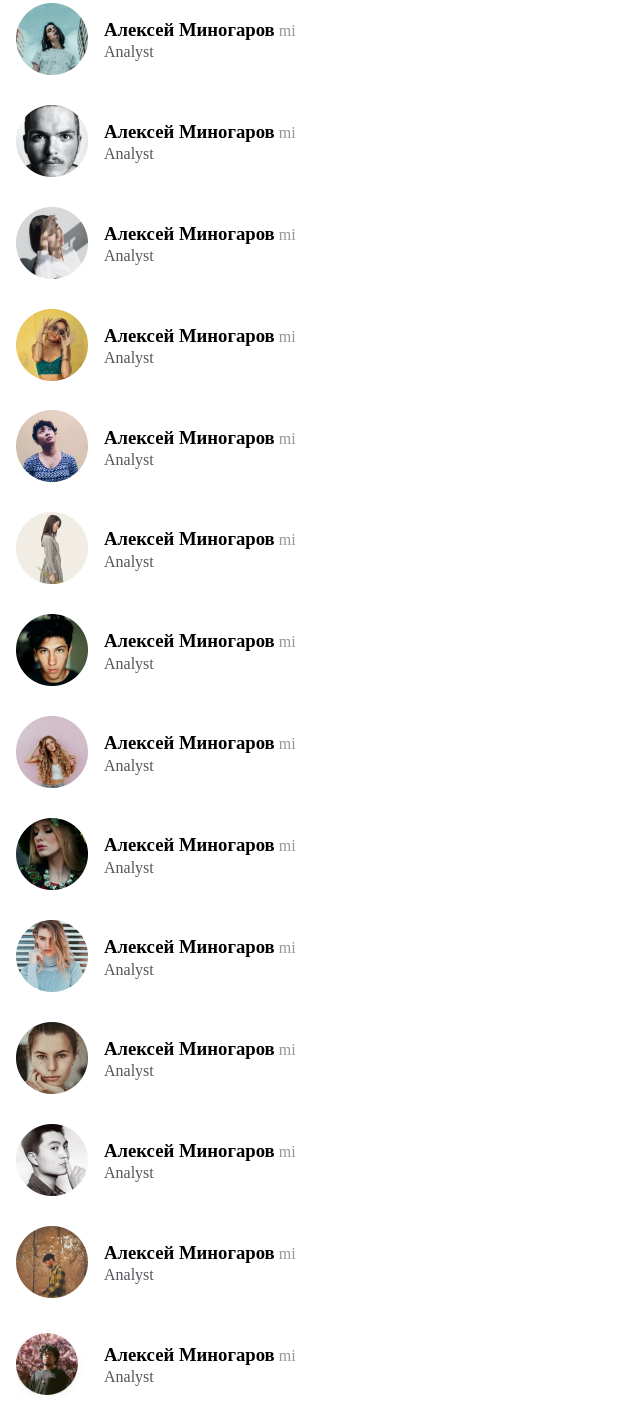
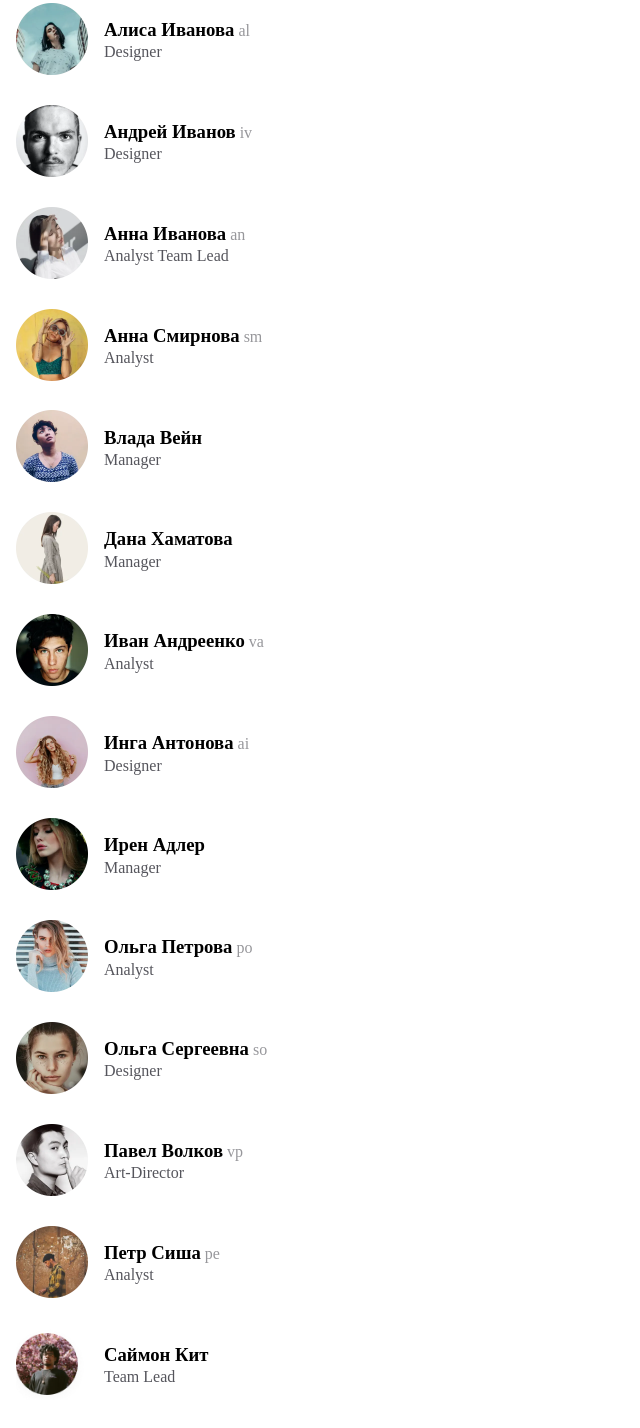
Before and after one commit to LABLUDI/vue-kd, a Vue app: page / in a window 1280 px wide. Shown: the part 260-1688 px from the top of the page, without its empty margins (0-640 px from the left). Built offline with nearby package versions, Linux system fonts and the light colour scheme.

Commit message:
rename
rename

```diff
--- a/src/components/List.vue
+++ b/src/components/List.vue
@@ -14,137 +14,132 @@
 					<li class="section-people-item">
 						<img class="section-people-img" src="../img/av2.webp" />
 						<div class="section-people-item__box">
-							<h3 class="section-people-title">Алексей Миногаров</h3>
-							<span class="section-people-profession">mi</span>
-							<p class="section-people-profession">Analyst</p>
+							<h3 class="section-people-title">Алиса Иванова</h3>
+							<span class="section-people-profession">al</span>
+							<p class="section-people-profession">Designer</p>
 						</div>
 					</li>
 					<li class="section-people-item">
 						<img class="section-people-img" src="../img/av3.webp" />
 						<div class="section-people-item__box">
-							<h3 class="section-people-title">Алексей Миногаров</h3>
-							<span class="section-people-profession">mi</span>
-							<p class="section-people-profession">Analyst</p>
+							<h3 class="section-people-title">Андрей Иванов</h3>
+							<span class="section-people-profession">iv</span>
+							<p class="section-people-profession">Designer</p>
 						</div>
 					</li>
 					<li class="section-people-item">
 						<img class="section-people-img" src="../img/av4.webp" />
 						<div class="section-people-item__box">
-							<h3 class="section-people-title">Алексей Миногаров</h3>
-							<span class="section-people-profession">mi</span>
-							<p class="section-people-profession">Analyst</p>
+							<h3 class="section-people-title">Анна Иванова</h3>
+							<span class="section-people-profession">an</span>
+							<p class="section-people-profession">Analyst Team Lead</p>
 						</div>
 					</li>
 					<li class="section-people-item">
 						<img class="section-people-img" src="../img/av5.webp" />
 						<div class="section-people-item__box">
-							<h3 class="section-people-title">Алексей Миногаров</h3>
-							<span class="section-people-profession">mi</span>
+							<h3 class="section-people-title">Анна Смирнова</h3>
+							<span class="section-people-profession">sm</span>
 							<p class="section-people-profession">Analyst</p>
 						</div>
 					</li>
 					<li class="section-people-item">
 						<img class="section-people-img" src="../img/av6.webp" />
 						<div class="section-people-item__box">
-							<h3 class="section-people-title">Алексей Миногаров</h3>
-							<span class="section-people-profession">mi</span>
-							<p class="section-people-profession">Analyst</p>
+							<h3 class="section-people-title">Влада Вейн</h3>
+							<p class="section-people-profession">Manager</p>
 						</div>
 					</li>
 					<li class="section-people-item">
 						<img class="section-people-img" src="../img/av7.webp" />
 						<div class="section-people-item__box">
-							<h3 class="section-people-title">Алексей Миногаров</h3>
-							<span class="section-people-profession">mi</span>
-							<p class="section-people-profession">Analyst</p>
+							<h3 class="section-people-title">Дана Хаматова</h3>
+							<p class="section-people-profession">Manager</p>
 						</div>
 					</li>
 					<li class="section-people-item">
 						<img class="section-people-img" src="../img/av8.webp" />
 						<div class="section-people-item__box">
-							<h3 class="section-people-title">Алексей Миногаров</h3>
-							<span class="section-people-profession">mi</span>
+							<h3 class="section-people-title">Иван Андреенко</h3>
+							<span class="section-people-profession">va</span>
 							<p class="section-people-profession">Analyst</p>
 						</div>
 					</li>
 					<li class="section-people-item">
 						<img class="section-people-img" src="../img/av9.webp" />
 						<div class="section-people-item__box">
-							<h3 class="section-people-title">Алексей Миногаров</h3>
-							<span class="section-people-profession">mi</span>
-							<p class="section-people-profession">Analyst</p>
+							<h3 class="section-people-title">Инга Антонова</h3>
+							<span class="section-people-profession">ai</span>
+							<p class="section-people-profession">Designer</p>
 						</div>
 					</li>
 					<li class="section-people-item">
 						<img class="section-people-img" src="../img/av10.webp" />
 						<div class="section-people-item__box">
-							<h3 class="section-people-title">Алексей Миногаров</h3>
-							<span class="section-people-profession">mi</span>
-							<p class="section-people-profession">Analyst</p>
+							<h3 class="section-people-title">Ирен Адлер</h3>
+							<p class="section-people-profession">Manager</p>
 						</div>
 					</li>
 					<li class="section-people-item">
 						<img class="section-people-img" src="../img/av11.webp" />
 						<div class="section-people-item__box">
-							<h3 class="section-people-title">Алексей Миногаров</h3>
-							<span class="section-people-profession">mi</span>
+							<h3 class="section-people-title">Ольга Петрова</h3>
+							<span class="section-people-profession">po</span>
 							<p class="section-people-profession">Analyst</p>
 						</div>
 					</li>
 					<li class="section-people-item">
 						<img class="section-people-img" src="../img/av12.webp" />
 						<div class="section-people-item__box">
-							<h3 class="section-people-title">Алексей Миногаров</h3>
-							<span class="section-people-profession">mi</span>
-							<p class="section-people-profession">Analyst</p>
+							<h3 class="section-people-title">Ольга Сергеевна</h3>
+							<span class="section-people-profession">so</span>
+							<p class="section-people-profession">Designer</p>
 						</div>
 					</li>
 					<li class="section-people-item">
 						<img class="section-people-img" src="../img/av13.webp" />
 						<div class="section-people-item__box">
-							<h3 class="section-people-title">Алексей Миногаров</h3>
-							<span class="section-people-profession">mi</span>
-							<p class="section-people-profession">Analyst</p>
+							<h3 class="section-people-title">Павел Волков</h3>
+							<span class="section-people-profession">vp</span>
+							<p class="section-people-profession">Art-Director</p>
 						</div>
 					</li>
 					<li class="section-people-item">
 						<img class="section-people-img" src="../img/av14.webp" />
 						<div class="section-people-item__box">
-							<h3 class="section-people-title">Алексей Миногаров</h3>
-							<span class="section-people-profession">mi</span>
+							<h3 class="section-people-title">Петр Сиша</h3>
+							<span class="section-people-profession">pe</span>
 							<p class="section-people-profession">Analyst</p>
 						</div>
 					</li>
 					<li class="section-people-item">
 						<img class="section-people-img" src="../img/av15.webp" />
 						<div class="section-people-item__box">
-							<h3 class="section-people-title">Алексей Миногаров</h3>
-							<span class="section-people-profession">mi</span>
-							<p class="section-people-profession">Analyst</p>
+							<h3 class="section-people-title">Саймон Кит</h3>
+							<p class="section-people-profession">Team Lead</p>
 						</div>
 					</li>
 					<li class="section-people-item">
 						<img class="section-people-img" src="../img/av16.webp" />
 						<div class="section-people-item__box">
-							<h3 class="section-people-title">Алексей Миногаров</h3>
-							<span class="section-people-profession">mi</span>
+							<h3 class="section-people-title">Светлана Осипова</h3>
+							<span class="section-people-profession">os</span>
 							<p class="section-people-profession">Analyst</p>
 						</div>
 					</li>
 					<li class="section-people-item">
 						<img class="section-people-img" src="../img/av17.webp" />
 						<div class="section-people-item__box">
-							<h3 class="section-people-title">Алексей Миногаров</h3>
-							<span class="section-people-profession">mi</span>
-							<p class="section-people-profession">Analyst</p>
+							<h3 class="section-people-title">Стас Петрич</h3>
+							<span class="section-people-profession">ps</span>
+							<p class="section-people-profession">Designer</p>
 						</div>
 					</li>
 					<li class="section-people-item">
-						<img class="section-people-img" src="../img/av18.webp" />
+						<img class="section-people-img" src="../img/av9.webp" />
 						<div class="section-people-item__box">
-							<h3 class="section-people-title">Алексей Миногаров</h3>
-							<span class="section-people-profession">mi</span>
-							<p class="section-people-profession">Analyst</p>
+							<h3 class="section-people-title">Марго</h3>
+							<p class="section-people-profession">Manager</p>
 						</div>
 					</li>
 				</ul>
```
